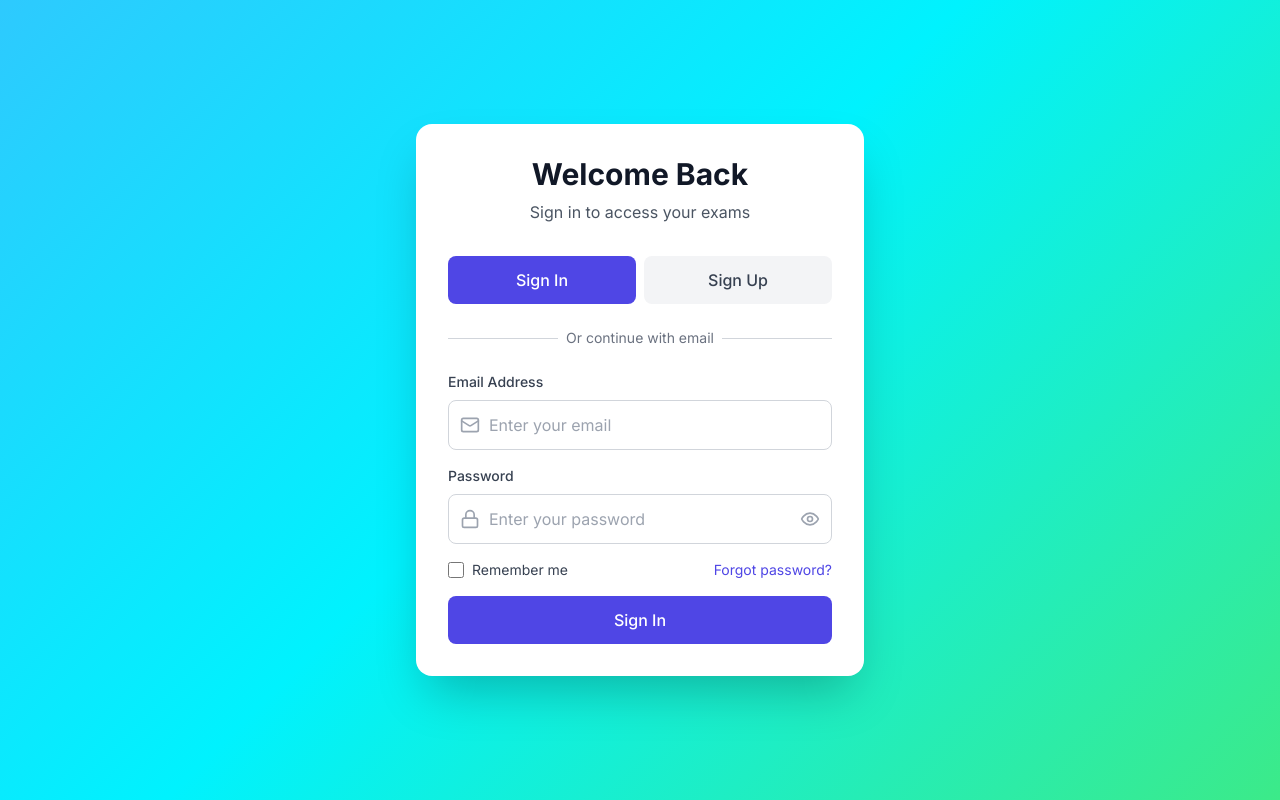
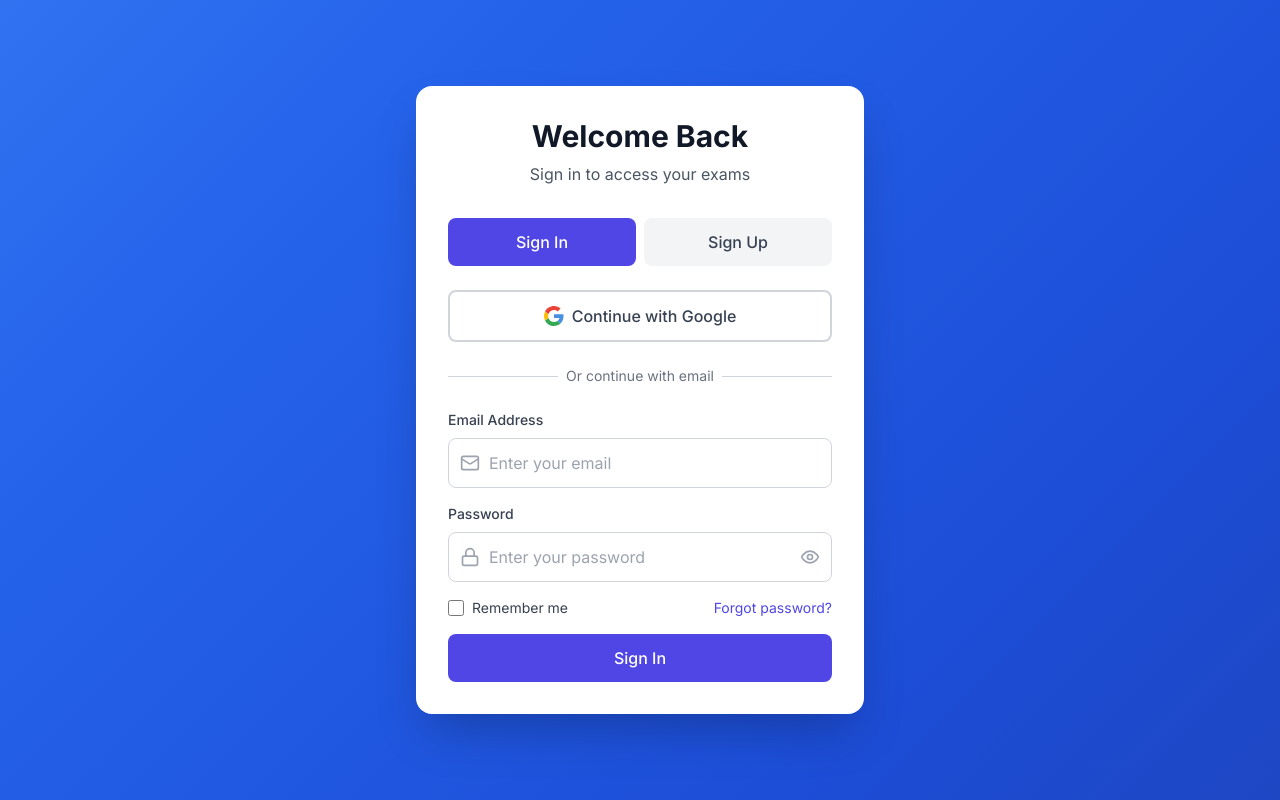
Before and after one commit to osilajaola19-maker/exam-builder, a Next.js app: page /auth/signin in a window 1280 px wide. Built offline with nearby package versions, Linux system fonts and the light colour scheme; no server answers.

Commit message:
Change to professional blue background and restore Google OAuth on all auth pages

```diff
--- a/app/auth/signin/page.tsx
+++ b/app/auth/signin/page.tsx
@@ -71,12 +71,10 @@ export default function SignIn() {
           </Link>
         </div>
 
-        {/* Google Sign-In - Enable Google provider in Supabase to use this */}
-        {false && (
-          <button
-            onClick={handleGoogleSignIn}
-            className="w-full py-3 px-4 border-2 border-gray-300 dark:border-gray-600 rounded-lg flex items-center justify-center gap-2 hover:bg-gray-50 dark:hover:bg-gray-700 transition-colors mb-6"
-          >
+        <button
+          onClick={handleGoogleSignIn}
+          className="w-full py-3 px-4 border-2 border-gray-300 dark:border-gray-600 rounded-lg flex items-center justify-center gap-2 hover:bg-gray-50 dark:hover:bg-gray-700 transition-colors mb-6"
+        >
             <svg className="w-5 h-5" viewBox="0 0 24 24">
               <path
                 fill="#EA4335"
@@ -99,7 +97,6 @@ export default function SignIn() {
               Continue with Google
             </span>
           </button>
-        )}
 
         <div className="relative mb-6">
           <div className="absolute inset-0 flex items-center">
--- a/app/auth/signup/page.tsx
+++ b/app/auth/signup/page.tsx
@@ -85,12 +85,10 @@ export default function SignUp() {
           </button>
         </div>
 
-        {/* Google Sign-In - Enable in Supabase first */}
-        {false && (
-          <button
-            onClick={handleGoogleSignIn}
-            className="w-full py-3 px-4 border-2 border-gray-300 dark:border-gray-600 rounded-lg flex items-center justify-center gap-2 hover:bg-gray-50 dark:hover:bg-gray-700 transition-colors mb-6"
-          >
+        <button
+          onClick={handleGoogleSignIn}
+          className="w-full py-3 px-4 border-2 border-gray-300 dark:border-gray-600 rounded-lg flex items-center justify-center gap-2 hover:bg-gray-50 dark:hover:bg-gray-700 transition-colors mb-6"
+        >
           <svg className="w-5 h-5" viewBox="0 0 24 24">
             <path
               fill="#EA4335"
--- a/app/globals.css
+++ b/app/globals.css
@@ -44,20 +44,18 @@ body {
   @apply bg-gray-400 dark:bg-gray-500;
 }
 
-/* Animated gradient background */
+/* Professional gradient background */
 .animated-gradient {
   background: linear-gradient(
     135deg,
-    #667eea 0%,
-    #764ba2 15%,
-    #f093fb 30%,
-    #4facfe 50%,
-    #00f2fe 70%,
-    #43e97b 85%,
-    #fa709a 100%
+    #1e3a8a 0%,
+    #3b82f6 25%,
+    #2563eb 50%,
+    #1d4ed8 75%,
+    #1e40af 100%
   );
-  background-size: 400% 400%;
-  animation: gradientShift 15s ease infinite;
+  background-size: 200% 200%;
+  animation: gradientShift 10s ease infinite;
 }
 
 @keyframes gradientShift {
```
